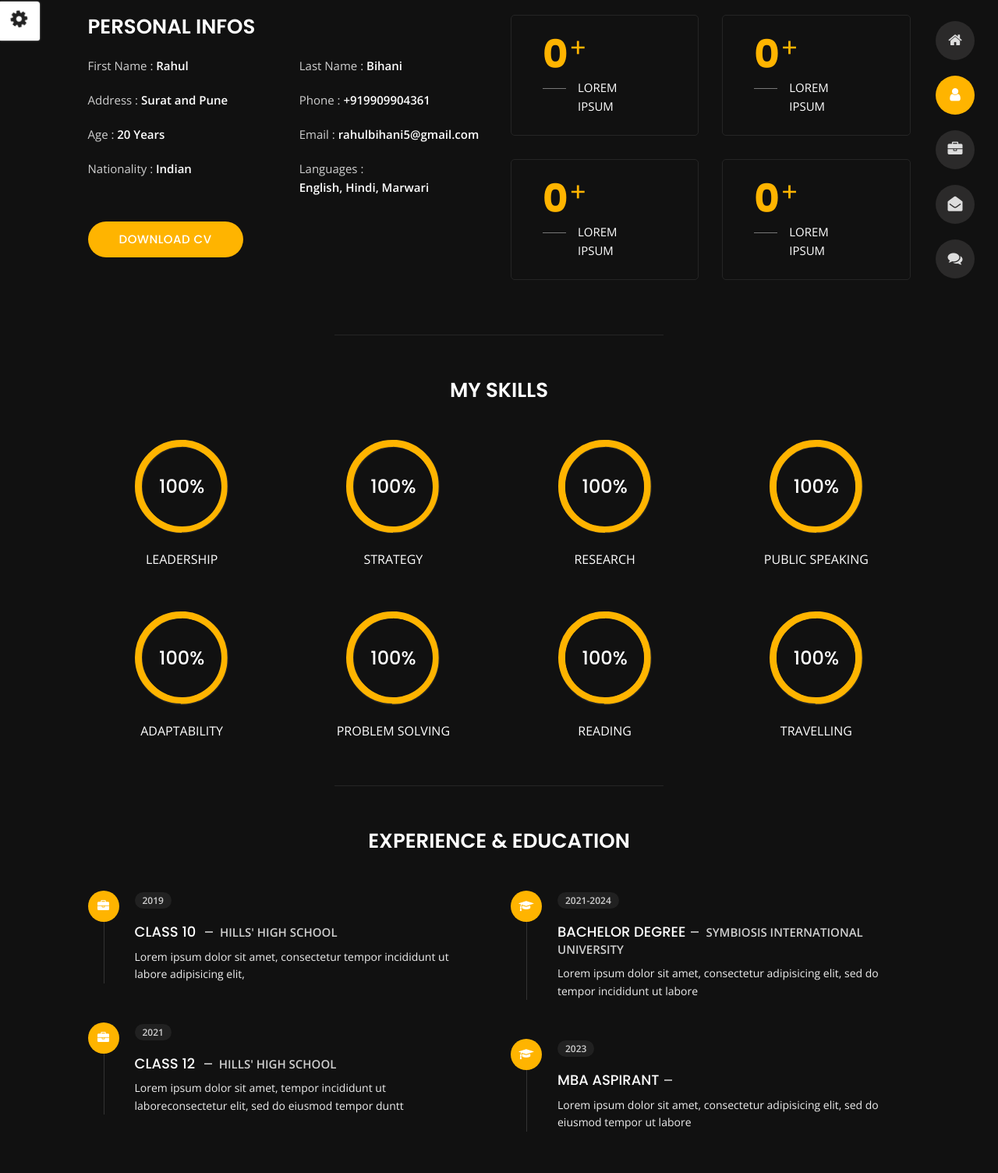
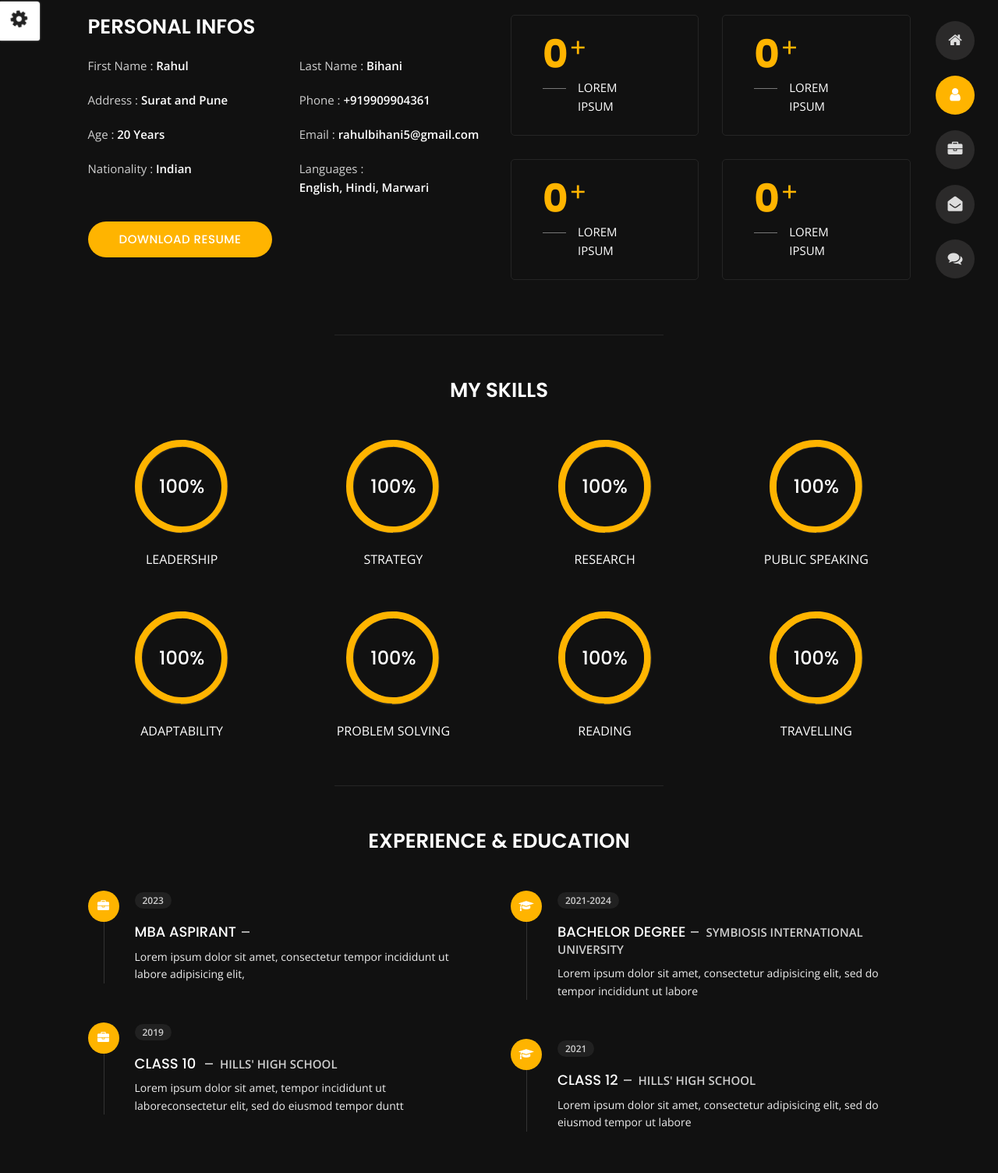
Before and after one commit to Rahul-Bihani/Portfolio, a plain HTML site: page about.html in a window 1280 px wide. Shown: the part 208-1712 px from the top of the page at 78% size. Drawn offline with nearby package versions, Linux system fonts and the light colour scheme.

Commit message:
Update about.html

```diff
--- a/about.html
+++ b/about.html
@@ -155,7 +155,7 @@
                         <h3 class="text-uppercase custom-title mb-0 ft-wt-600">Personal Infos</h3>
                     </div>
                     <div class="col-12 d-block d-sm-none">
-                        <img src="img/Photo-mobile.jpg" class="img-fluid main-img-mobile" alt="my picture" />
+                        <img src="img/Cover-Mobile.jpg" class="img-fluid main-img-mobile" alt="my picture" />
                     </div>
                     <div class="col-6">
                         <ul class="about-list list-unstyled open-sans-font">
@@ -174,7 +174,7 @@
                         </ul>
                     </div>
                     <div class="col-12 mt-3">
-                        <a href="about.html" class="btn btn-download">Download CV</a>
+                        <a href="img/Resume-Rahul-Bihani.pdf" class="btn btn-download">Download Resume</a>
                     </div>
                 </div>
             </div>
@@ -311,16 +311,16 @@
                             <div class="icon">
                                 <i class="fa fa-briefcase"></i>
                             </div>
-                            <span class="time open-sans-font text-uppercase">2019</span>
-                            <h5 class="poppins-font text-uppercase">Class 10 <span class="place open-sans-font">Hills' High School</span></h5>
+                            <span class="time open-sans-font text-uppercase">2023</span>
+                            <h5 class="poppins-font text-uppercase">MBA Aspirant<span class="place open-sans-font"></span></h5>
                             <p class="open-sans-font">Lorem ipsum dolor sit amet, consectetur tempor incididunt ut labore adipisicing elit, </p>
                         </li>
                         <li>
                             <div class="icon">
                                 <i class="fa fa-briefcase"></i>
                             </div>
-                            <span class="time open-sans-font text-uppercase">2021</span>
-                            <h5 class="poppins-font text-uppercase">Class 12 <span class="place open-sans-font">Hills' High School</span></h5>
+                            <span class="time open-sans-font text-uppercase">2019</span>
+                            <h5 class="poppins-font text-uppercase">Class 10 <span class="place open-sans-font">Hills' High School</span></h5>
                             <p class="open-sans-font">Lorem ipsum dolor sit amet, tempor incididunt ut laboreconsectetur elit, sed do eiusmod tempor duntt</p>
                         </li>
                     </ul>
@@ -342,8 +342,8 @@
                             <div class="icon">
                                 <i class="fa fa-graduation-cap"></i>
                             </div>
-                            <span class="time open-sans-font text-uppercase">2023</span>
-                            <h5 class="poppins-font text-uppercase">MBA Aspirant<span class="place open-sans-font"></span></h5>
+                            <span class="time open-sans-font text-uppercase">2021</span>
+                            <h5 class="poppins-font text-uppercase">Class 12<span class="place open-sans-font">Hills' High School</span></h5>
                             <p class="open-sans-font">Lorem ipsum dolor sit amet, consectetur adipisicing elit, sed do eiusmod tempor ut labore</p>
                         </li>
                     </ul>
```
